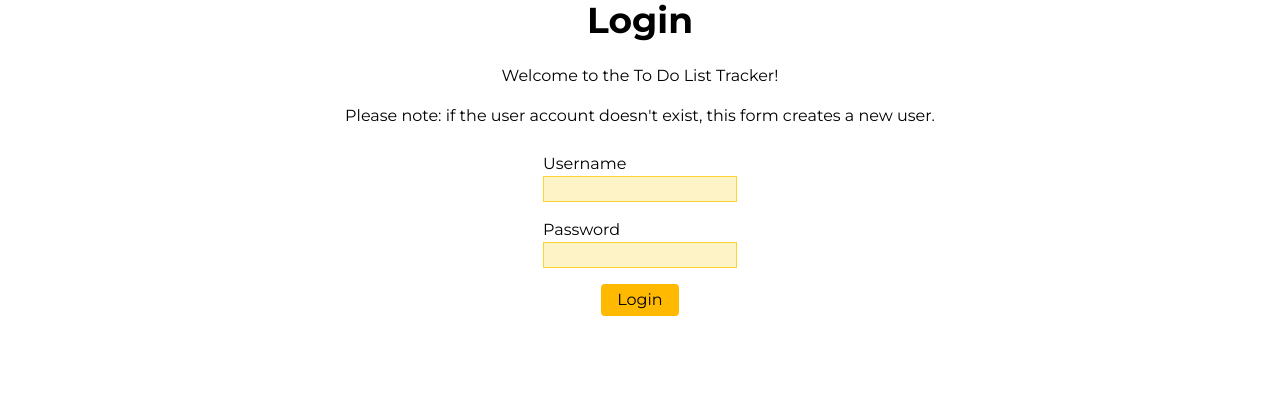
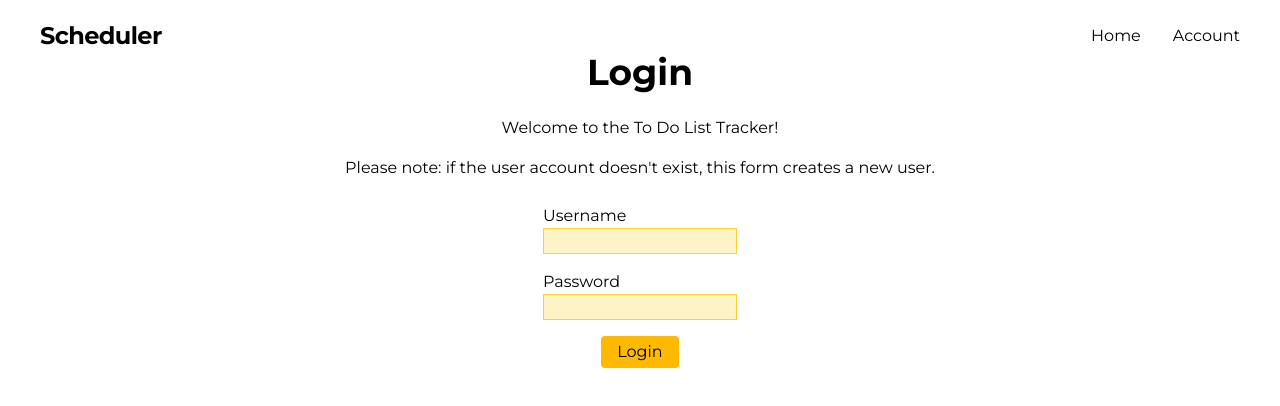
Before and after one commit to ahpaik/scheduler, a React (Vite) app in the folder scheduler/: page /manager_home in a window 1280 px wide. Shown: the top 406 px of the page. Built offline with nearby package versions, Linux system fonts and the light colour scheme.

Commit message:
Added navbars

```diff
--- /dev/null
+++ b/scheduler/src/client/Account.jsx
@@ -0,0 +1,12 @@
+
+function Account() {
+    return (
+        <section className="pt-10">
+            <div className="flex flex-col items-center gap-2 justify-center">
+                <h1>Not implemented yet</h1>
+            </div>
+        </section>
+    );
+}
+
+export default Account;
--- a/scheduler/src/client/App.jsx
+++ b/scheduler/src/client/App.jsx
@@ -5,6 +5,9 @@ import {Navigate, Route, Routes} from "react-router-dom";
 import Login from "./Login.jsx";
 import ManagerHome from "./manager/ManagerHome.jsx"
 import WorkerHome from "./worker/WorkerHome.jsx"
+import Account from "./Account.jsx";
+import WorkerLayout from "./worker/WorkerLayout.jsx";
+import ManagerLayout from "./manager/ManagerLayout.jsx";
 
 function App() {
   const [count, setCount] = useState(0);
@@ -16,8 +19,17 @@ function App() {
           <Route path="/" element={<Navigate to="/login" replace />} />
           <Route path={"/login"} element={<Login />} />
 
-          <Route path={"/manager_home"} element={<ManagerHome />} />
-          <Route path={"/worker_home"} element={<WorkerHome />} />
+          <Route path={"/account"} element={<Account />} />
+
+          <Route element={<ManagerLayout />}>
+              <Route path={"/manager_home"} element={<ManagerHome />} />
+          </Route>
+
+          <Route element={<WorkerLayout />}>
+              <Route path={"/worker_home"} element={<WorkerHome />} />
+          </Route>
+
+
       </Routes>
     </div>
   );
--- /dev/null
+++ b/scheduler/src/client/manager/ManagerLayout.jsx
@@ -0,0 +1,10 @@
+import { Outlet } from 'react-router-dom';
+import ManagerNavbar from './ManagerNavbar.jsx';
+
+export const ManagerLayout = () => (
+    <>
+        <ManagerNavbar />
+        <main><Outlet /></main> {/* This is where the page content renders */}
+    </>
+);
+export default ManagerLayout;
--- /dev/null
+++ b/scheduler/src/client/manager/ManagerNavbar.jsx
@@ -0,0 +1,18 @@
+import { Link } from 'react-router-dom';
+
+const ManagerNavbar = () => {
+    return (
+        <nav className="navbar w-full mt-5 flex items-center justify-between px-10">
+            <Link to="/manager_home" className="text-2xl font-bold tracking-tight hover:text-gray-600">
+                Scheduler
+            </Link>
+
+            <ul className="nav-links flex items-center list-none gap-x-8">
+                <li><Link to="/manager_home">Home</Link></li>
+                <li><Link to="/account">Account</Link></li>
+            </ul>
+        </nav>
+    );
+};
+
+export default ManagerNavbar;
--- a/scheduler/src/client/worker/WorkerHome.jsx
+++ b/scheduler/src/client/worker/WorkerHome.jsx
@@ -27,6 +27,9 @@ function WorkerHome() {
 
     return (
         <section>
+            <nav>
+
+            </nav>
             <div className="flex flex-col items-center gap-2 justify-center">
                 <div>
                     <h1 className="text-4xl font-bold mb-6 flex justify-center">Login</h1>
--- /dev/null
+++ b/scheduler/src/client/worker/WorkerLayout.jsx
@@ -0,0 +1,10 @@
+import { Outlet } from 'react-router-dom';
+import WorkerNavbar from './WorkerNavbar.jsx';
+
+export const WorkerLayout = () => (
+    <>
+        <WorkerNavbar />
+        <main><Outlet /></main> {/* This is where the page content renders */}
+    </>
+);
+export default WorkerLayout;
--- /dev/null
+++ b/scheduler/src/client/worker/WorkerNavbar.jsx
@@ -0,0 +1,18 @@
+import { Link } from 'react-router-dom';
+
+const WorkerNavbar = () => {
+    return (
+        <nav className="navbar w-full mt-5 flex items-center justify-between px-10">
+            <Link to="/worker_home" className="text-2xl font-bold tracking-tight hover:text-gray-600">
+                Scheduler
+            </Link>
+
+            <ul className="nav-links flex items-center list-none gap-x-8">
+                <li><Link to="/worker_home">Home</Link></li>
+                <li><Link to="/account">Account</Link></li>
+            </ul>
+        </nav>
+    );
+};
+
+export default WorkerNavbar;
```
